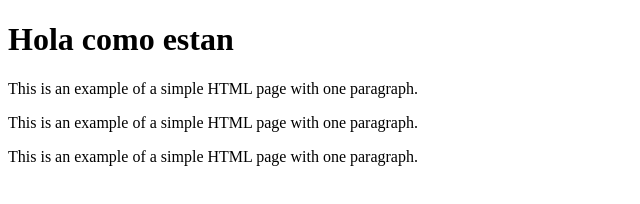
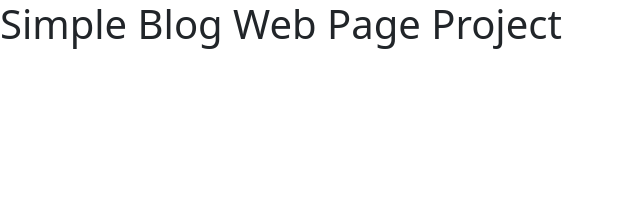
Before and after one commit to Karl464/Guia_de_hoteles, a website: page index.html in a window 1280 px wide. Shown: the whole page, without its empty margins (0-640 px from the left). Drawn offline with nearby package versions, Linux system fonts and the light colour scheme.

Commit message:
Add bootstrap

```diff
--- a/index.html
+++ b/index.html
@@ -1,14 +1,31 @@
-<!DOCTYPE html>
-<html>
-    <head>
-        <title>My BLog Site</title>
-    </head>
-    <h1>Hola
-        como estan
-    </h1>
-    <body>
-        <p>This is an example of a simple HTML page with one paragraph.</p>
-        <p>This is an example of a simple HTML page with one paragraph.</p>
-        <p>This is an example of a simple HTML page with one paragraph.</p>
-    </body>
+<!doctype html>
+<html lang="en">
+  <head>
+    <!-- Required meta tags -->
+    <meta charset="utf-8">
+    <meta name="viewport" content="width=device-width, initial-scale=1">
+
+    <!-- Bootstrap CSS -->
+<!--    <link href="https://cdn.jsdelivr.net/npm/bootstrap@5.0.2/dist/css/bootstrap.min.css" rel="stylesheet" integrity="sha384-EVSTQN3/azprG1Anm3QDgpJLIm9Nao0Yz1ztcQTwFspd3yD65VohhpuuCOmLASjC" crossorigin="anonymous">
+ -->
+ <link href="node_modules/bootstrap/dist/css/bootstrap.min.css" rel="stylesheet">
+
+    <title>Simple Blog Web Page Project</title>
+  </head>
+  <body>
+    <h1>Simple Blog Web Page Project</h1>
+
+    <!-- Optional JavaScript; choose one of the two! -->
+
+    <!-- Option 1: Bootstrap Bundle with Popper -->
+
+<!--     <script src="https://cdn.jsdelivr.net/npm/bootstrap@5.0.2/dist/js/bootstrap.bundle.min.js" integrity="sha384-MrcW6ZMFYlzcLA8Nl+NtUVF0sA7MsXsP1UyJoMp4YLEuNSfAP+JcXn/tWtIaxVXM" crossorigin="anonymous"></script>
+-->
+    <!-- Option 2: Separate Popper and Bootstrap JS -->
+
+    <script src="node_modules/bootstrap/dist/css/bootstrap.min.css"></script>
+    <script src="node_modules/popper.js/dist/popper-utils.min.js"></script>
+    <script src="node_modules/jquery/dist/jquery.min.js"></script>
+
+  </body>
 </html>
--- a/package.json
+++ b/package.json
@@ -16,5 +16,11 @@
   "homepage": "https://bitbucket.org/N4wel/proyecto-coursera-cfm#readme",
   "devDependencies": {
     "lite-server": "^2.6.1"
+  },
+  "dependencies": {
+    "@popperjs/core": "^2.9.3",
+    "bootstrap": "^5.1.0",
+    "jquery": "^3.6.0",
+    "popper.js": "^1.16.1"
   }
 }
```
Also changed, not shown: 2 other files.
